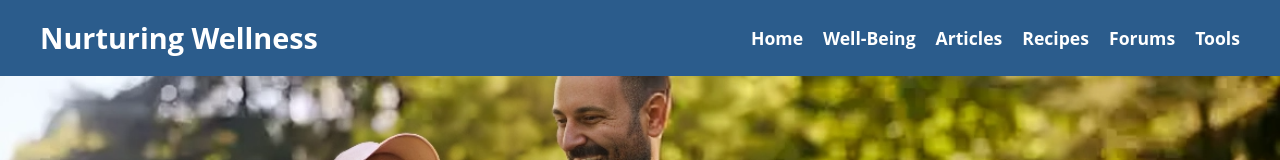
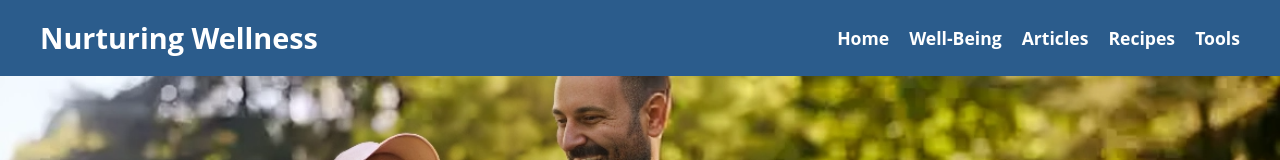
Before and after one commit to Sayan-procoder01/WellBeing_Nurture, a website: page index.html in a window 1280 px wide. Shown: the top 160 px of the page. Drawn offline with Linux system fonts and the light colour scheme.

Commit message:
minute changes temporary

```diff
--- a/index.html
+++ b/index.html
@@ -134,7 +134,7 @@
                 <li><a href="vitaltips.html">Well-Being</a></li>
                 <li><a href="article.html">Articles</a></li>
                 <li><a href="recipe.html">Recipes</a></li>
-                <li><a href="forum.html">Forums</a></li>
+                <!-- <li><a href="forum.html">Forums</a></li> -->
                 <li><a href="tools.html">Tools</a></li>
                 <!-- <li><a href="profile.html">Profile</a></li> -->
             </ul>
```
